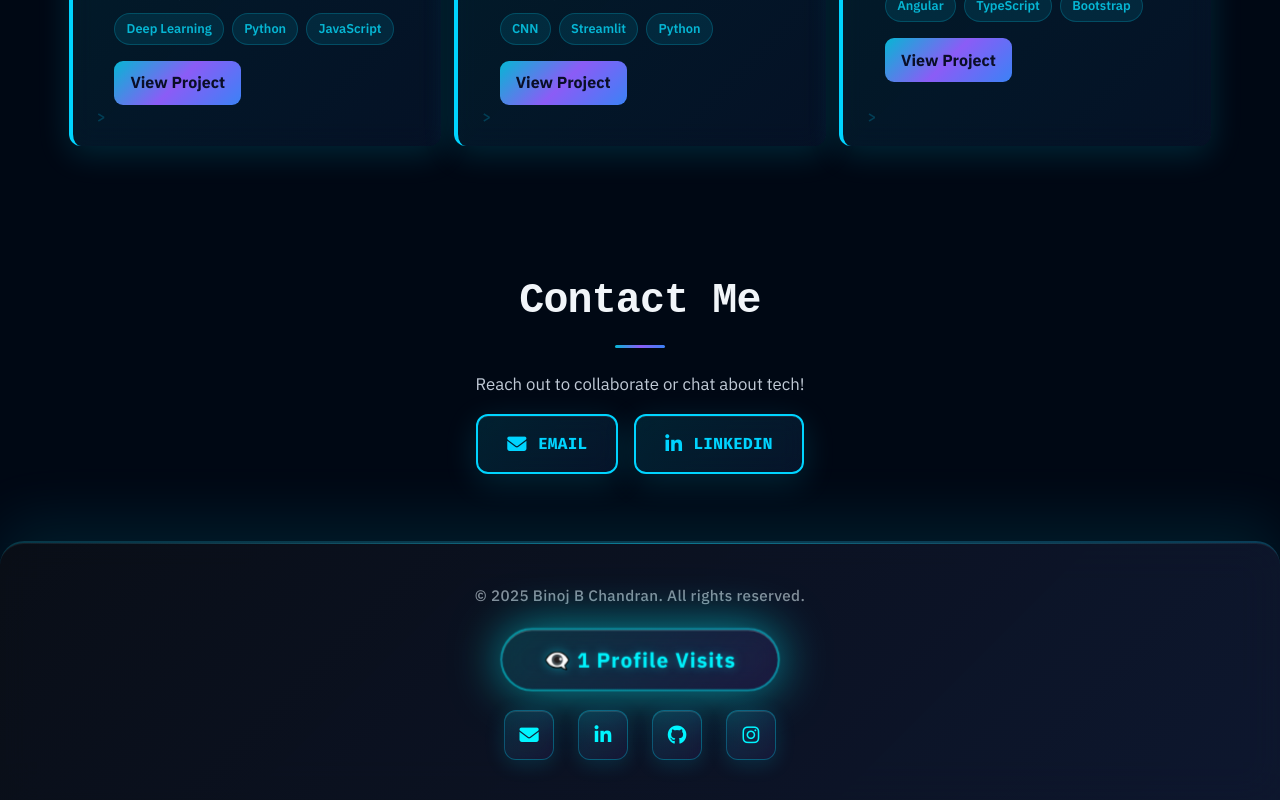
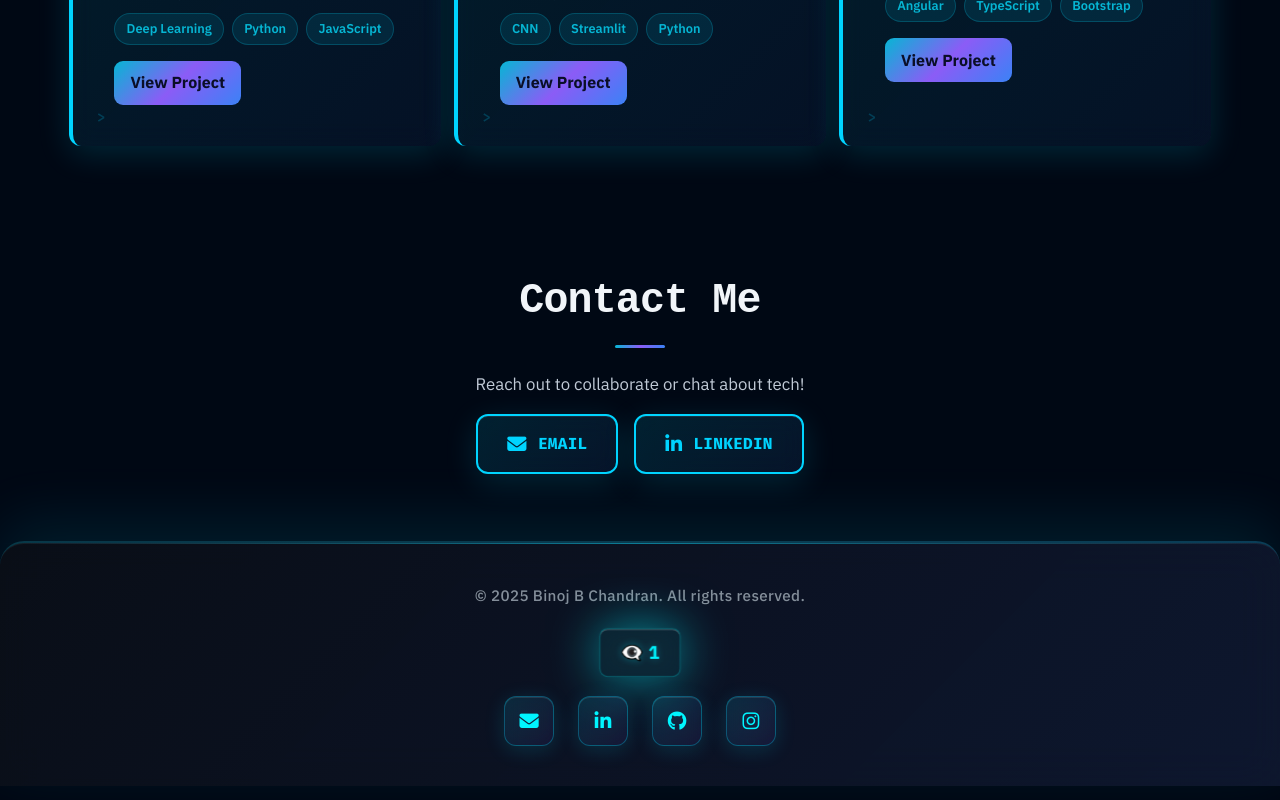
Before and after one commit to Binoj143/PORTFOLIO, a React (Create React App) app: page / in a window 1280 px wide. Shown: the part 4214-5014 px from the top of the page. Built offline with nearby package versions, Linux system fonts and the light colour scheme; no server answers.

Commit message:
Style: Simplify visitor counter - minimal design with just icon and number

```diff
--- a/src/components/Footer.jsx
+++ b/src/components/Footer.jsx
@@ -32,7 +32,7 @@ const Footer = React.memo(() => {
         <p>© {new Date().getFullYear()} Binoj B Chandran. All rights reserved.</p>
 
         <p className="visit-count" aria-label={`${visitCount} profile visits`}>
-          <span aria-hidden="true">👁️‍🗨️</span> {visitCount.toLocaleString()} Profile Visits
+          <span aria-hidden="true">👁️‍🗨️</span> {visitCount.toLocaleString()}
         </p>
 
         <div className="social-links">
--- a/src/styles/Footer.css
+++ b/src/styles/Footer.css
@@ -64,23 +64,20 @@ footer p {
 @media (max-width: 768px) { footer { padding: 1.1rem 1rem; margin-top: 1.6rem; } footer p { font-size: 0.88rem; } }
 
 .visit-count {
-  font-size: clamp(0.95rem, 2vw, 1.25rem);
+  font-size: clamp(0.9rem, 1.8vw, 1.1rem);
   color: #00f5ff;
-  font-weight: 800;
+  font-weight: 700;
   animation: fadeInUp 0.8s ease-out 0.2s backwards, badgePulse 2.5s ease-in-out infinite;
-  background: linear-gradient(135deg, rgba(0,245,255,0.15), rgba(124,58,237,0.12));
-  padding: 0.75rem 2.5rem;
-  border-radius: 999px;
-  border: 2px solid rgba(0,245,255,0.5);
+  background: rgba(0,245,255,0.08);
+  padding: 0.5rem 1.2rem;
+  border-radius: 8px;
+  border: 1px solid rgba(0,245,255,0.3);
   display: inline-block;
-  letter-spacing: 0.05em;
-  backdrop-filter: blur(15px);
-  box-shadow: 0 0 30px rgba(0,245,255,0.35), inset 0 1px 0 rgba(255,255,255,0.2);
-  text-shadow: 0 0 10px rgba(0,245,255,0.4);
+  letter-spacing: 0.02em;
+  backdrop-filter: blur(12px);
+  box-shadow: 0 0 20px rgba(0,245,255,0.2);
+  text-shadow: 0 0 8px rgba(0,245,255,0.3);
   white-space: nowrap;
-  max-width: 100%;
-  overflow: hidden;
-  text-overflow: ellipsis;
 }
 
 @keyframes badgePulse {
@@ -90,10 +87,10 @@ footer p {
 
 [data-theme="light"] .visit-count {
   color: #0891b2;
-  background: linear-gradient(135deg, rgba(8,145,178,0.15), rgba(124,58,237,0.12));
-  border-color: rgba(8,145,178,0.5);
-  box-shadow: 0 0 25px rgba(8,145,178,0.3), inset 0 1px 0 rgba(255,255,255,0.4);
-  text-shadow: 0 0 8px rgba(8,145,178,0.3);
+  background: rgba(8,145,178,0.08);
+  border-color: rgba(8,145,178,0.3);
+  box-shadow: 0 0 15px rgba(8,145,178,0.15);
+  text-shadow: 0 0 6px rgba(8,145,178,0.2);
 }
 
 .social-links {
```
